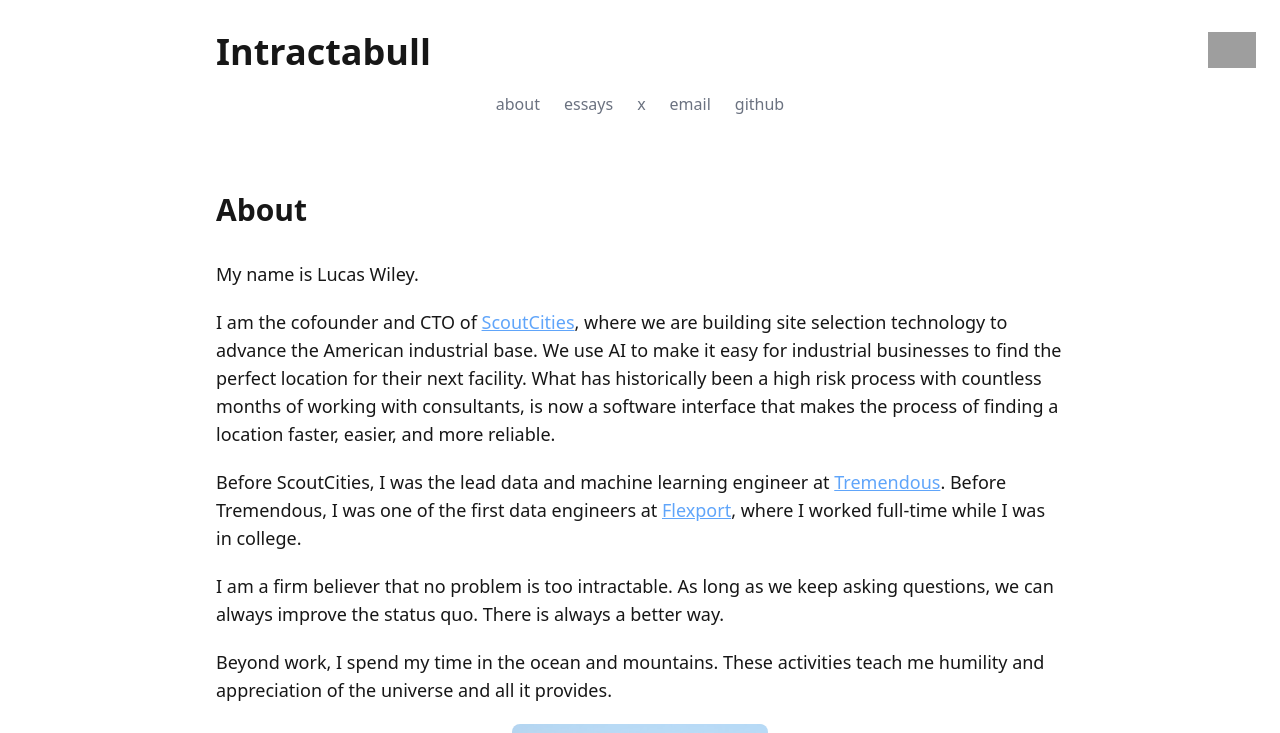
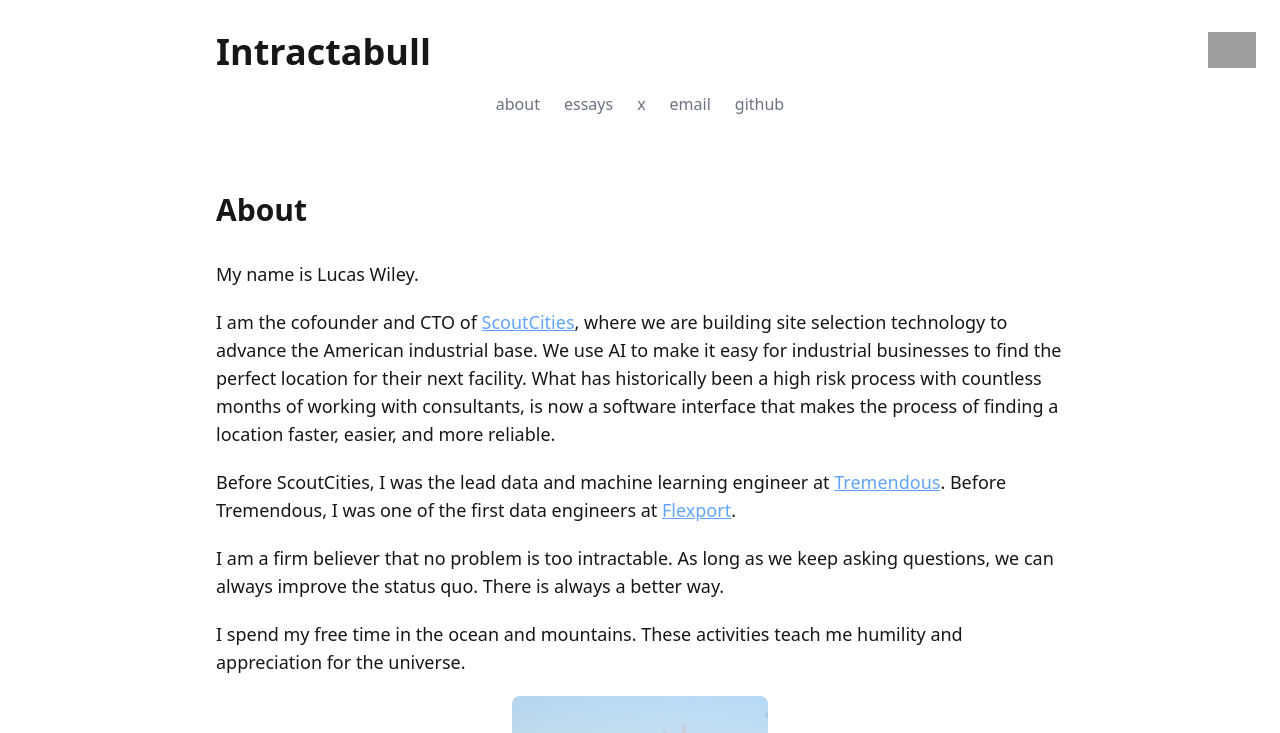
Before and after one commit to lucaswiley/intractabull, a Next.js app: page /about in a window 1280 px wide. Shown: the top 733 px of the page. Built offline with nearby package versions, Linux system fonts and the light colour scheme; grey boxes are pictures that could not be loaded.

Commit message:
Refactor about page content for clarity
Removed redundant phrases and improved clarity in the text.

```diff
--- a/src/app/about/page.tsx
+++ b/src/app/about/page.tsx
@@ -49,13 +49,13 @@
             I am the cofounder and CTO of <a className="text-blue-400 hover:text-blue-300 transition-colors font-medium underline" href="https://scoutcities.com" target="_blank" rel="noopener noreferrer">ScoutCities</a>, where we are building site selection technology to advance the American industrial base. We use AI to make it easy for industrial businesses to find the perfect location for their next facility. What has historically been a high risk process with countless months of working with consultants, is now a software interface that makes the process of finding a location faster, easier, and more reliable.
           </p>
           <p className="text-base sm:text-lg leading-relaxed">
-            Before ScoutCities, I was the lead data and machine learning engineer at <a className="text-blue-400 hover:text-blue-300 transition-colors font-medium underline" href="https://tremendous.com" target="_blank" rel="noopener noreferrer">Tremendous</a>. Before Tremendous, I was one of the first data engineers at <a className="text-blue-400 hover:text-blue-300 transition-colors font-medium underline" href="https://flexport.com" target="_blank" rel="noopener noreferrer">Flexport</a>, where I worked full-time while I was in college.
+            Before ScoutCities, I was the lead data and machine learning engineer at <a className="text-blue-400 hover:text-blue-300 transition-colors font-medium underline" href="https://tremendous.com" target="_blank" rel="noopener noreferrer">Tremendous</a>. Before Tremendous, I was one of the first data engineers at <a className="text-blue-400 hover:text-blue-300 transition-colors font-medium underline" href="https://flexport.com" target="_blank" rel="noopener noreferrer">Flexport</a>.
           </p>
           <p className="text-base sm:text-lg leading-relaxed">
             I am a firm believer that no problem is too intractable. As long as we keep asking questions, we can always improve the status quo. There is always a better way.
           </p>
           <p className="text-base sm:text-lg leading-relaxed">
-            Beyond work, I spend my time in the ocean and mountains. These activities teach me humility and appreciation of the universe and all it provides.
+            I spend my free time in the ocean and mountains. These activities teach me humility and appreciation for the universe.
           </p>
           <div className="md:block w-64 flex-shrink-0 mt-20 mx-auto">
           <Image
```
